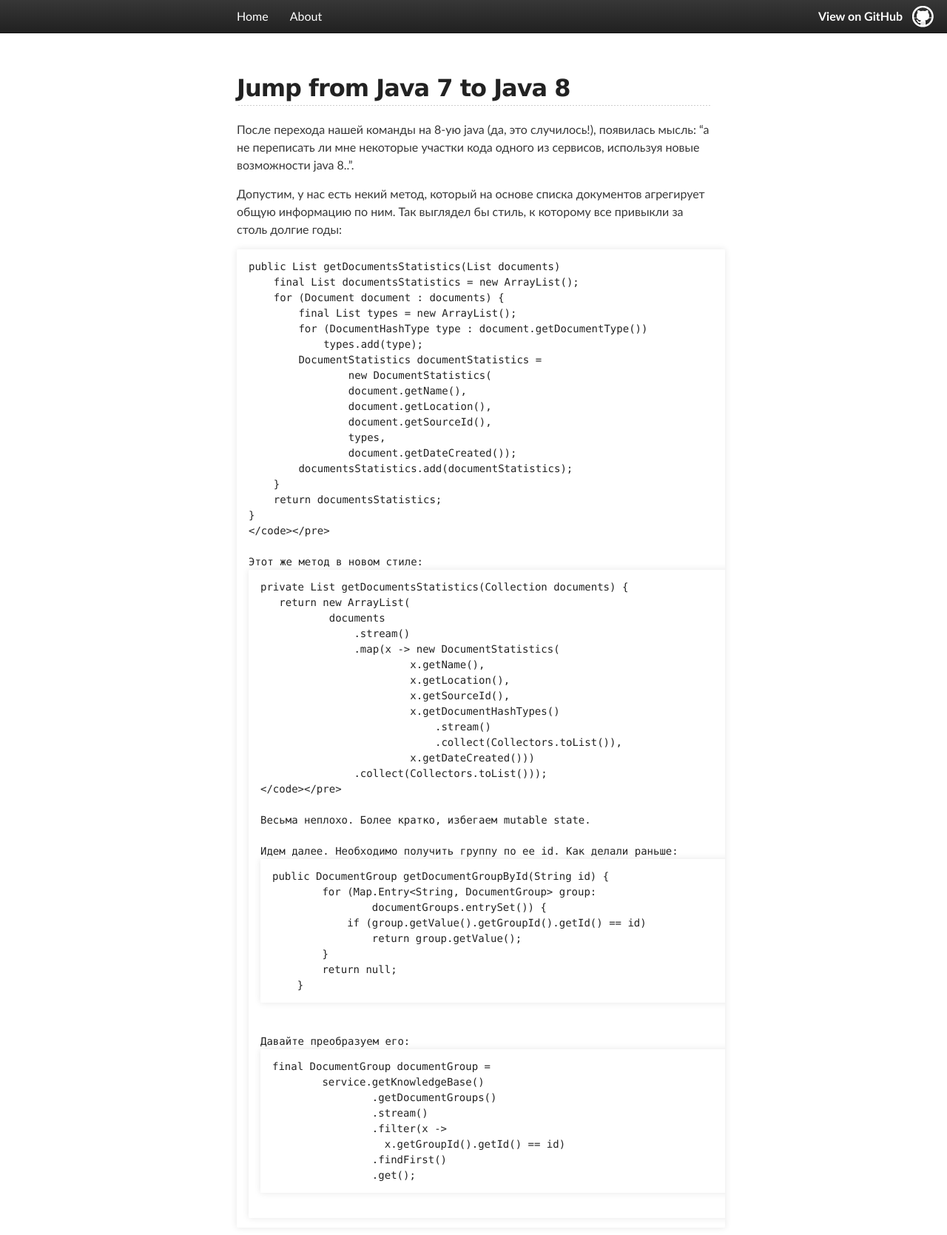
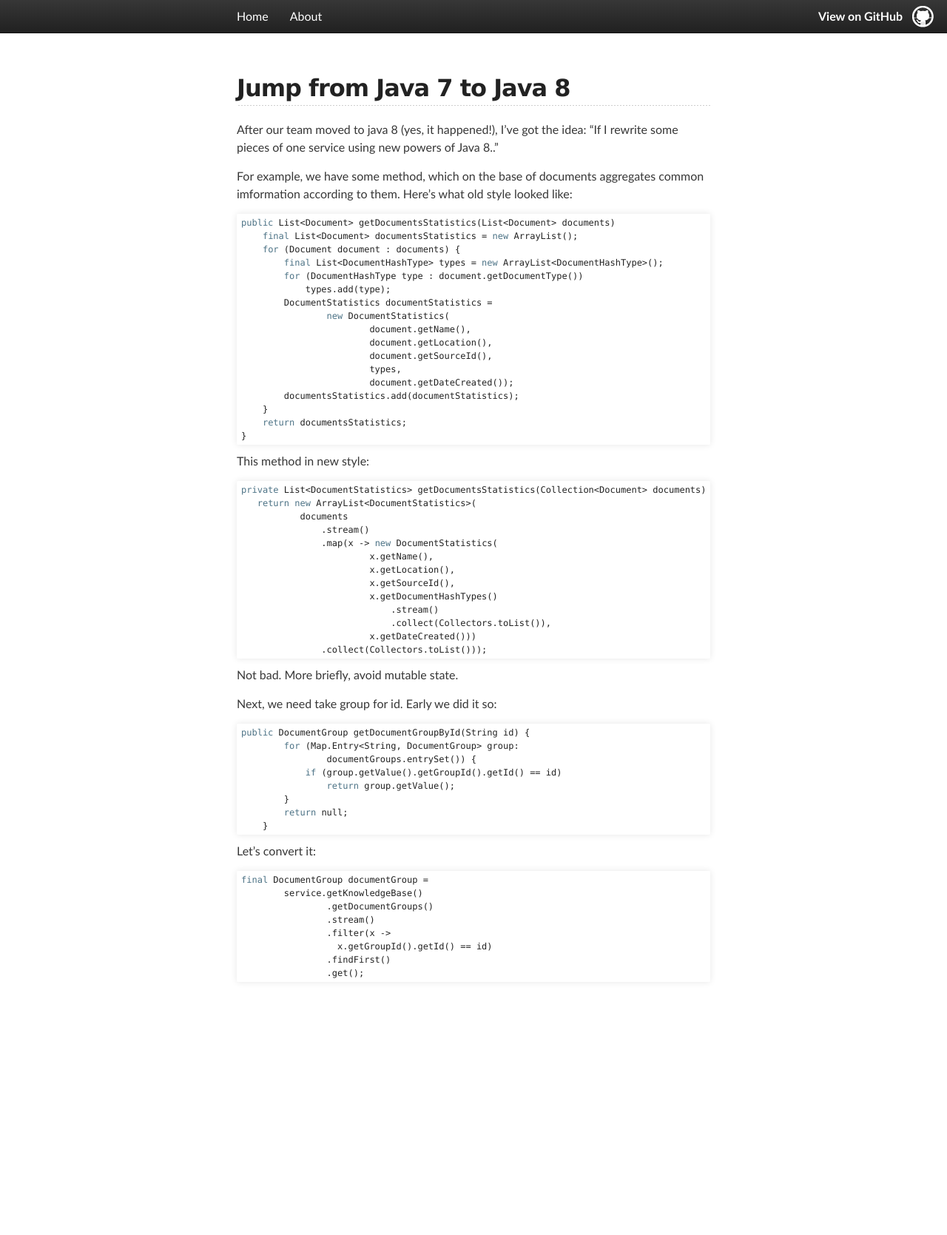
Before and after one commit to render1980/render1980.github.io, a Jekyll site: the page built from _posts/2015-04-23-to_java8_func_style.md, in a window 1280 px wide. Shown: the whole page at 74% size. Built offline with Jekyll 4.4.1, drawn with Linux system fonts in a browser that asks for light colours; after the commit the page ends 1337 px from its top, so only the background shows below that.

Commit message:
1) corrected displaying of java8 post (ecranize <>) 2) some style improvements

```diff
--- a/_posts/2015-04-23-to_java8_func_style.md
+++ b/_posts/2015-04-23-to_java8_func_style.md
@@ -5,34 +5,34 @@ title: "Jump from Java 7 to Java 8"
 
 ## {{ page.title }}
 
-После перехода нашей команды на 8-ую java (да, это случилось!), появилась мысль: "а не переписать ли мне некоторые участки кода одного из сервисов, используя новые возможности java 8..".
+After our team moved to java 8 (yes, it happened!), I've got the idea: "If I rewrite some pieces of one service using new powers of Java 8.."
 
-Допустим, у нас есть некий метод, который на основе списка документов агрегирует общую информацию по ним. Так выглядел бы стиль, к которому все привыкли за столь долгие годы:
-<pre><code>public List<Document> getDocumentsStatistics(List<Document> documents)
-    final List<Document> documentsStatistics = new ArrayList();
-    for (Document document : documents) {
-        final List<DocumentHashType> types = new ArrayList<DocumentHashType>();
-        for (DocumentHashType type : document.getDocumentType())
+For example, we have some method, which on the base of documents aggregates common imformation according to them. Here's what old style looked like:
+<pre><code><span class="java_keyword">public</span> List&lt;Document&gt; getDocumentsStatistics(List&lt;Document&gt; documents)
+    <span class="java_keyword">final</span> List&lt;Document&gt; documentsStatistics = <span class="java_keyword">new</span> ArrayList();
+    <span class="java_keyword">for</span> (Document document : documents) {
+        <span class="java_keyword">final</span> List&lt;DocumentHashType&gt; types = <span class="java_keyword">new</span> ArrayList&lt;DocumentHashType&gt;();
+        <span class="java_keyword">for</span> (DocumentHashType type : document.getDocumentType())
             types.add(type);
         DocumentStatistics documentStatistics =
-        	new DocumentStatistics(
-                document.getName(),
-                document.getLocation(),
-                document.getSourceId(),
-                types,
-                document.getDateCreated());
+        	<span class="java_keyword">new</span> DocumentStatistics(
+                        document.getName(),
+                        document.getLocation(),
+                        document.getSourceId(),
+                        types,
+                        document.getDateCreated());
         documentsStatistics.add(documentStatistics);
     }
-    return documentsStatistics;
+    <span class="java_keyword">return</span> documentsStatistics;
 }
 </code></pre>
 
-Этот же метод в новом стиле:
-<pre><code>private List<DocumentStatistics> getDocumentsStatistics(Collection<Document> documents) {
-   return new ArrayList<DocumentStatistics>(
+This method in new style:
+<pre><code><span class="java_keyword">private</span> List&lt;DocumentStatistics&gt; getDocumentsStatistics(Collection&lt;Document&gt; documents) {
+   <span class="java_keyword">return new</span> ArrayList&lt;DocumentStatistics&gt;(
            documents
                .stream()
-               .map(x -> new DocumentStatistics(
+               .map(x -> <span class="java_keyword">new</span> DocumentStatistics(
                         x.getName(),
                         x.getLocation(),
                         x.getSourceId(),
@@ -43,21 +43,21 @@ title: "Jump from Java 7 to Java 8"
                .collect(Collectors.toList()));
 </code></pre>
 
-Весьма неплохо. Более кратко, избегаем mutable state.
+Not bad. More briefly, avoid mutable state.
 
-Идем далее. Необходимо получить группу по ее id. Как делали раньше:
-<pre><code>public DocumentGroup getDocumentGroupById(String id) {
-        for (Map.Entry<String, DocumentGroup> group:
+Next, we need take group for id. Early we did it so:
+<pre><code><span class="java_keyword">public</span> DocumentGroup getDocumentGroupById(String id) {
+        <span class="java_keyword">for</span> (Map.Entry&lt;String, DocumentGroup&gt; group:
         	documentGroups.entrySet()) {
-            if (group.getValue().getGroupId().getId() == id)
-                return group.getValue();
+            <span class="java_keyword">if</span> (group.getValue().getGroupId().getId() == id)
+                <span class="java_keyword">return</span> group.getValue();
         }
-        return null;
+        <span class="java_keyword">return</span> null;
     }
 </code></pre>
 
-Давайте преобразуем его:
-<pre><code>final DocumentGroup documentGroup =
+Let's convert it:
+<pre><code><span class="java_keyword">final</span> DocumentGroup documentGroup =
 	service.getKnowledgeBase()
                 .getDocumentGroups()
                 .stream()
--- a/stylesheets/stylesheet.css
+++ b/stylesheets/stylesheet.css
@@ -155,21 +155,15 @@ pre, code {
   width: 100%;
   color: #222;
   background-color: #fff;
-
   font-family: Monaco, "Bitstream Vera Sans Mono", "Lucida Console", Terminal, monospace;
-  font-size: 14px;
-
+  font-size: 12px;
   border-radius: 2px;
   -moz-border-radius: 2px;
   -webkit-border-radius: 2px;
-
-
-
 }
 
 pre {
   width: 100%;
-  padding: 10px;
   box-shadow: 0 0 10px rgba(0,0,0,.1);
   overflow: auto;
 }
@@ -183,6 +177,18 @@ code {
 pre code {
   display: block;
   box-shadow: none;
+}
+
+code .java_keyword {
+  color: #4d7386;
+}
+
+code .java_number {
+  color: #2f98ff;
+}
+
+code .java_string {
+  color: #390;
 }
 
 blockquote {
```
Also changed, not shown: _posts/2013-12-08-test.md (+2 -1 lines).
